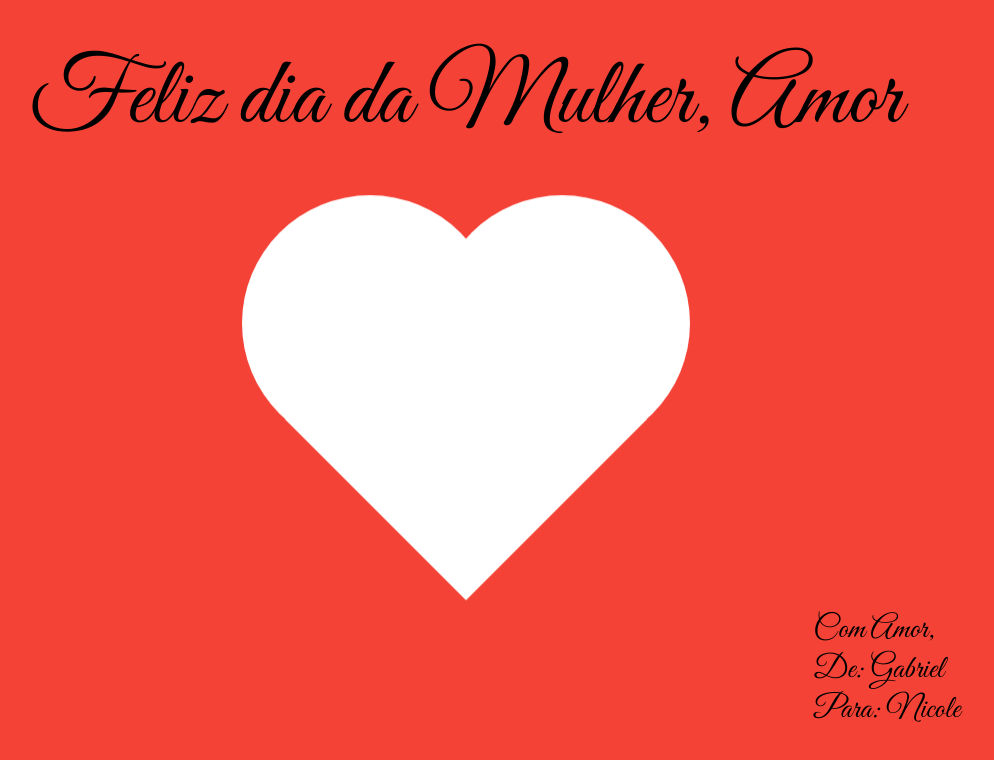
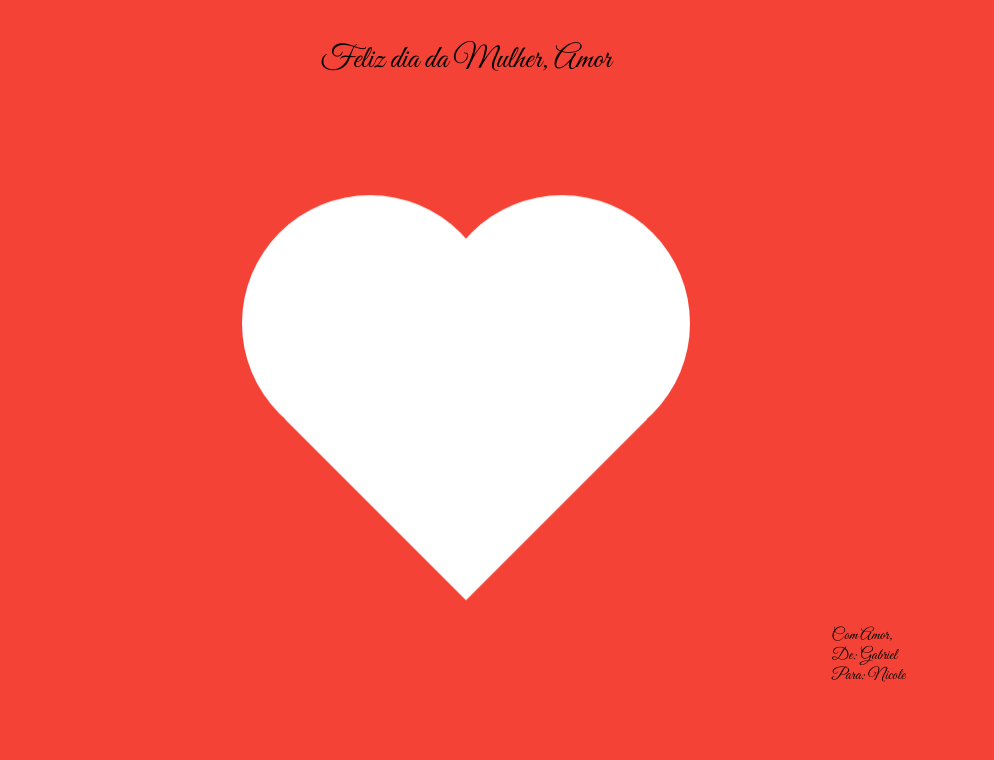
Before and after one commit to TorresUTF/my-animation, a Next.js app: page / in a window 1280 px wide. Shown: the top 760 px of the page, without its empty margins (174-1168 px from the left). Built offline with nearby package versions, Linux system fonts and the light colour scheme.

Commit message:
Update globals.css

```diff
--- a/styles/globals.css
+++ b/styles/globals.css
@@ -58,11 +58,11 @@ body {
 }
 
 .fim {
-  font-size: 32px
+  font-size: 16px
 }
 
 p{
   font-family: 'Great Vibes', cursive;
-  font-size: 96px;
+  font-size: 32px;
   margin: 0;
 }
```
